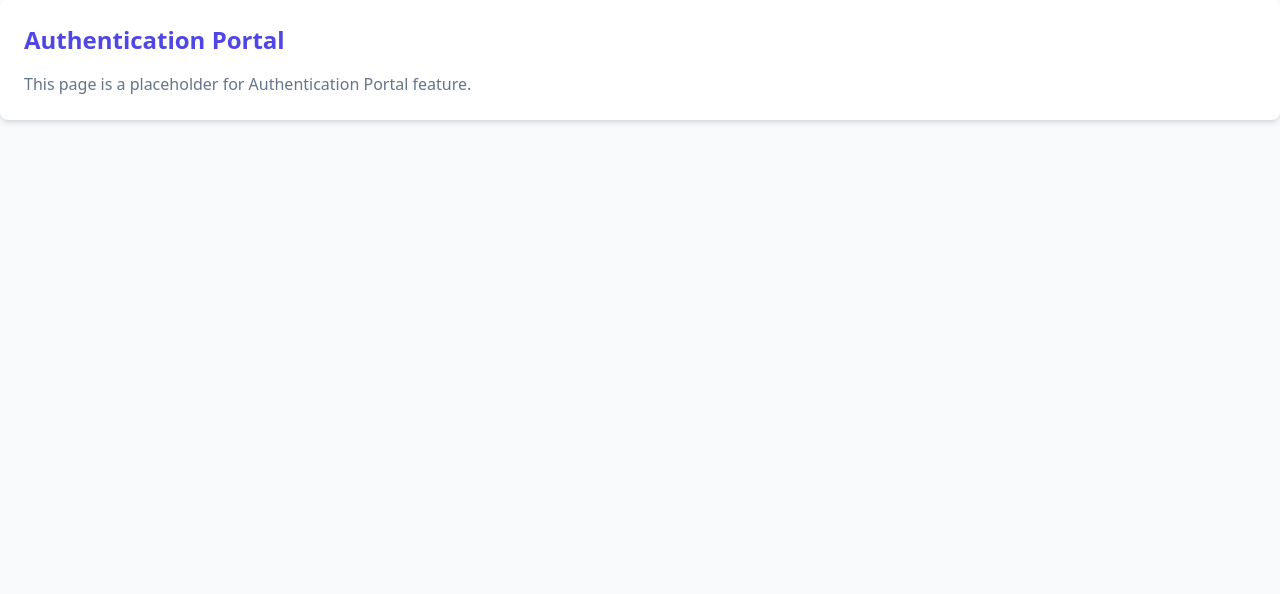
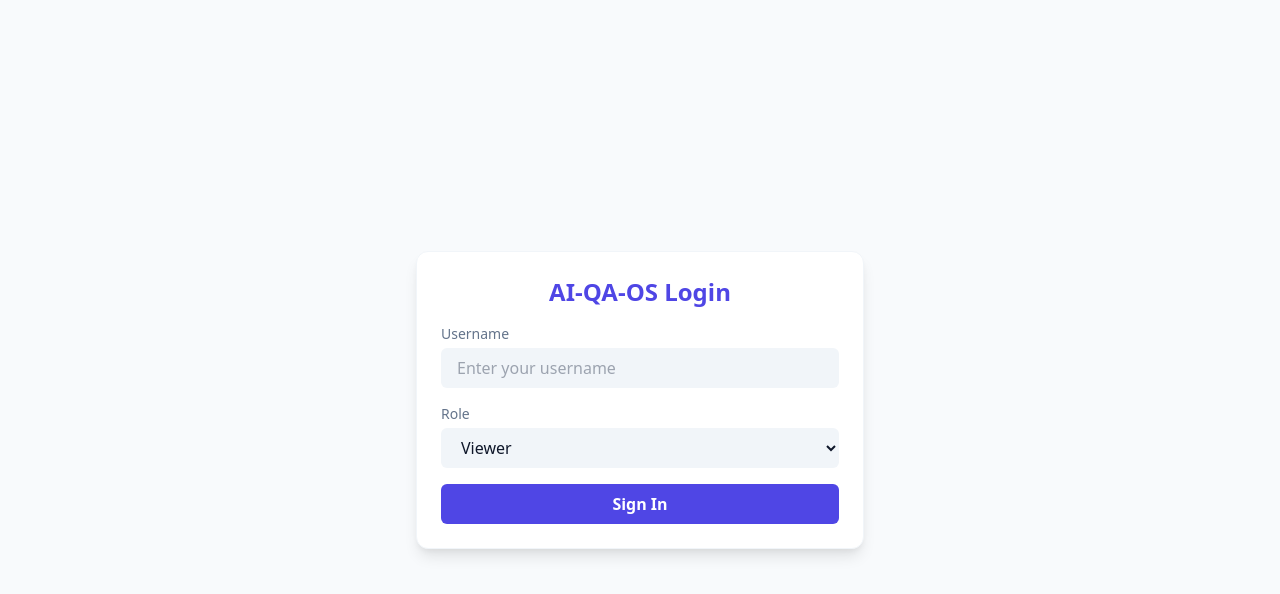
Before and after one commit to sankaliyamayur/ai-qa-os-dashboard-ui, a React (Vite) app: page /login in a window 1280 px wide. Shown: the top 594 px of the page. Built offline with nearby package versions, Linux system fonts and the light colour scheme.

Commit message:
feat(dashboard-ui): complete phase 22B.5 client authentication and RBAC guards

```diff
--- a/src/App.tsx
+++ b/src/App.tsx
@@ -1,17 +1,20 @@
 import { BrowserRouter } from 'react-router-dom';
 import { QueryClientProvider } from '@tanstack/react-query';
 import { queryClient } from './config/queryClient';
+import { AuthProvider } from './contexts/AuthContext';
 import { AppRoutes } from './routes/AppRoutes';
 import './App.css';
 
 function App() {
   return (
     <QueryClientProvider client={queryClient}>
-      <BrowserRouter>
-        <div className="min-h-screen bg-bg-primary text-text-main transition-colors duration-standard">
-          <AppRoutes />
-        </div>
-      </BrowserRouter>
+      <AuthProvider>
+        <BrowserRouter>
+          <div className="min-h-screen bg-bg-primary text-text-main transition-colors duration-standard">
+            <AppRoutes />
+          </div>
+        </BrowserRouter>
+      </AuthProvider>
     </QueryClientProvider>
   );
 }
--- /dev/null
+++ b/src/contexts/AuthContext.tsx
@@ -0,0 +1,57 @@
+import { createContext, useContext, useState, useEffect, type ReactNode } from 'react';
+
+export type UserRole = 'ADMIN' | 'QA_MANAGER' | 'QA_ENGINEER' | 'VIEWER';
+
+interface User {
+  username: string;
+  role: UserRole;
+}
+
+interface AuthContextType {
+  user: User | null;
+  login: (username: string, role: UserRole, token: string) => void;
+  logout: () => void;
+  isAuthenticated: boolean;
+}
+
+const AuthContext = createContext<AuthContextType | undefined>(undefined);
+
+export const AuthProvider = ({ children }: { children: ReactNode }) => {
+  const [user, setUser] = useState<User | null>(null);
+
+  useEffect(() => {
+    const token = localStorage.getItem('access_token');
+    const storedUser = localStorage.getItem('user_info');
+    if (token && storedUser) {
+      setUser(JSON.parse(storedUser));
+    }
+  }, []);
+
+  const login = (username: string, role: UserRole, token: string) => {
+    const userInfo: User = { username, role };
+    localStorage.setItem('access_token', token);
+    localStorage.setItem('user_info', JSON.stringify(userInfo));
+    setUser(userInfo);
+  };
+
+  const logout = () => {
+    localStorage.removeItem('access_token');
+    localStorage.removeItem('user_info');
+    setUser(null);
+    window.location.href = '/login';
+  };
+
+  return (
+    <AuthContext.Provider value={{ user, login, logout, isAuthenticated: !!user }}>
+      {children}
+    </AuthContext.Provider>
+  );
+};
+
+export const useAuth = () => {
+  const context = useContext(AuthContext);
+  if (!context) {
+    throw new Error('useAuth must be used within an AuthProvider');
+  }
+  return context;
+};
--- /dev/null
+++ b/src/pages/LoginPage.tsx
@@ -0,0 +1,60 @@
+import React, { useState } from 'react';
+import { useNavigate } from 'react-router-dom';
+import { useAuth, type UserRole } from '../contexts/AuthContext';
+
+export const LoginPage: React.FC = () => {
+  const [username, setUsername] = useState('');
+  const [role, setRole] = useState<UserRole>('VIEWER');
+  const { login } = useAuth();
+  const navigate = useNavigate();
+
+  const handleLogin = (e: React.FormEvent) => {
+    e.preventDefault();
+    if (username.trim()) {
+      // Simulating token generation for authorization interceptors
+      login(username, role, 'mock-jwt-token-' + Math.random().toString(36).substring(7));
+      navigate('/dashboard');
+    }
+  };
+
+  return (
+    <div className="min-h-screen flex items-center justify-center bg-bg-primary p-md">
+      <div className="w-full max-w-md bg-bg-card p-lg rounded-xl shadow-flat-lg border border-bg-secondary">
+        <h2 className="text-2xl font-bold text-accent-primary mb-md text-center">AI-QA-OS Login</h2>
+        <form onSubmit={handleLogin} className="space-y-md">
+          <div>
+            <label className="block text-sm font-medium text-text-muted mb-xs">Username</label>
+            <input
+              type="text"
+              required
+              value={username}
+              onChange={(e) => setUsername(e.target.value)}
+              className="w-full px-md py-sm bg-bg-secondary text-text-main rounded-md focus:outline-none focus:ring-2 focus:ring-accent-primary"
+              placeholder="Enter your username"
+            />
+          </div>
+          <div>
+            <label className="block text-sm font-medium text-text-muted mb-xs">Role</label>
+            <select
+              value={role}
+              onChange={(e) => setRole(e.target.value as UserRole)}
+              className="w-full px-md py-sm bg-bg-secondary text-text-main rounded-md focus:outline-none focus:ring-2 focus:ring-accent-primary"
+            >
+              <option value="VIEWER">Viewer</option>
+              <option value="QA_ENGINEER">QA Engineer</option>
+              <option value="QA_MANAGER">QA Manager</option>
+              <option value="ADMIN">Admin</option>
+            </select>
+          </div>
+          <button
+            type="submit"
+            className="w-full py-sm bg-accent-primary text-white rounded-md font-semibold hover:bg-accent-hover transition-colors"
+          >
+            Sign In
+          </button>
+        </form>
+      </div>
+    </div>
+  );
+};
+export default LoginPage;
--- a/src/routes/AppRoutes.tsx
+++ b/src/routes/AppRoutes.tsx
@@ -2,15 +2,20 @@ import React from 'react';
 import { Routes, Route, Navigate } from 'react-router-dom';
 import { NotFoundPage } from '../pages/NotFoundPage';
 import { MockPage } from '../pages/MockPage';
+import { LoginPage } from '../pages/LoginPage';
+import { ProtectedRoute } from './ProtectedRoute';
+import { RoleGuard } from './RoleGuard';
 import { ErrorBoundary } from '../components/ErrorBoundary';
 
 export const AppRoutes: React.FC = () => {
   return (
     <ErrorBoundary>
       <Routes>
-        <Route path="/" element={<Navigate to="/dashboard" replace />} />
+        <Route path="/login" element={<LoginPage />} />
 
         {/* Protected Dashboard Shell Routes */}
+        <Route element={<ProtectedRoute />}>
+          <Route path="/" element={<Navigate to="/dashboard" replace />} />
           <Route path="/dashboard" element={<MockPage title="Dashboard Overview" />} />
           <Route path="/executions" element={<MockPage title="Workflow Execution History" />} />
           <Route path="/executions/:executionId" element={<MockPage title="Execution Details" />} />
@@ -18,8 +23,17 @@ export const AppRoutes: React.FC = () => {
           <Route path="/analytics" element={<MockPage title="Analytics & Charts" />} />
           <Route path="/agent-traces" element={<MockPage title="Agent Trace Auditor" />} />
           <Route path="/live" element={<MockPage title="Live Monitoring" />} />
-        <Route path="/settings" element={<MockPage title="System Settings" />} />
-        <Route path="/login" element={<MockPage title="Authentication Portal" />} />
+
+          {/* Admin Restricted Settings */}
+          <Route
+            path="/settings"
+            element={
+              <RoleGuard allowedRoles={['ADMIN', 'QA_MANAGER']}>
+                <MockPage title="System Settings" />
+              </RoleGuard>
+            }
+          />
+        </Route>
 
         <Route path="*" element={<NotFoundPage />} />
       </Routes>
--- /dev/null
+++ b/src/routes/ProtectedRoute.tsx
@@ -0,0 +1,13 @@
+import React from 'react';
+import { Navigate, Outlet } from 'react-router-dom';
+import { useAuth } from '../contexts/AuthContext';
+
+export const ProtectedRoute: React.FC = () => {
+  const { isAuthenticated } = useAuth();
+
+  if (!isAuthenticated) {
+    return <Navigate to="/login" replace />;
+  }
+
+  return <Outlet />;
+};
--- /dev/null
+++ b/src/routes/RoleGuard.tsx
@@ -0,0 +1,18 @@
+import React from 'react';
+import { Navigate } from 'react-router-dom';
+import { useAuth, type UserRole } from '../contexts/AuthContext';
+
+interface RoleGuardProps {
+  allowedRoles: UserRole[];
+  children: React.ReactNode;
+}
+
+export const RoleGuard: React.FC<RoleGuardProps> = ({ allowedRoles, children }) => {
+  const { user } = useAuth();
+
+  if (!user || !allowedRoles.includes(user.role)) {
+    return <Navigate to="/dashboard" replace />;
+  }
+
+  return <>{children}</>;
+};
```
Lines whose indentation alone changed are shown as unchanged.
